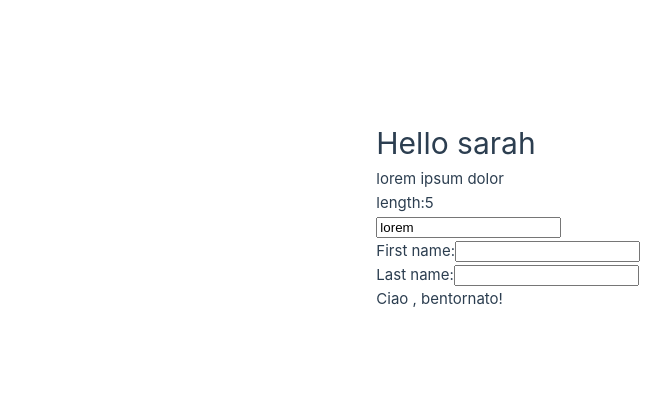
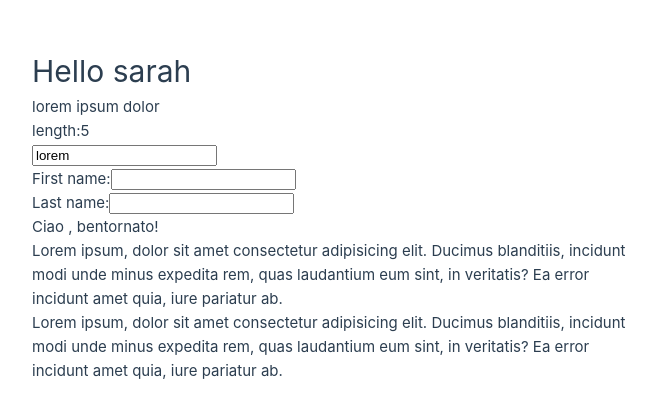
Before and after one commit to sarahelshark/vite-hello-world, a Vue app: page / in a window 1280 px wide. Shown: the part 185-602 px from the top of the page, without its empty margins (0-671 px from the left). Built offline with nearby package versions, Linux system fonts and the light colour scheme.

Commit message:
feat add test v-bind

```diff
--- a/src/App.vue
+++ b/src/App.vue
@@ -8,6 +8,7 @@ export default {
       msg:'lorem',
       name:'',
       lastname:'',
+      styles:' text-red bg-gray'
 
     }
   }
@@ -24,7 +25,7 @@ export default {
     <div></div>
     <div>
         <label for="name"> First name:</label>
-        <input type="text" v-model="name">
+        <input  type="text" v-model="name">
         <div></div>
         <label for="lastname"> Last name:</label>
         <input type="text" v-model="lastname">
@@ -33,6 +34,14 @@ export default {
           Ciao{{ ' '+ name + ' ' +lastname}}, bentornato!
         </p> <!--tecnica mustache syntax-->
 
+        <p v-bind:class="styles"> <!--class binding Forma estesa-->
+          Lorem ipsum, dolor sit amet consectetur adipisicing elit. Ducimus blanditiis, incidunt modi unde minus expedita rem, quas laudantium eum sint, in veritatis? Ea error incidunt amet quia, iure pariatur ab.
+        </p>
+        <p :class="styles"> <!--class binding Forma breve-->
+          Lorem ipsum, dolor sit amet consectetur adipisicing elit. Ducimus blanditiis, incidunt modi unde minus expedita rem, quas laudantium eum sint, in veritatis? Ea error incidunt amet quia, iure pariatur ab.
+        </p>
+
+
     </div>
   </div>
 </template>
```
